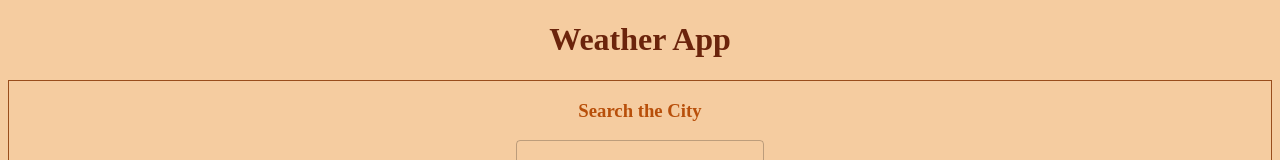
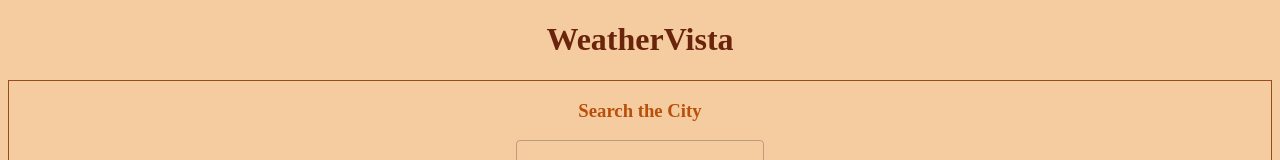
Before and after one commit to utkarshsinghakash/WeatherReport, a React (Vite) app: page / in a window 1280 px wide. Shown: the top 160 px of the page. Built offline with nearby package versions, Linux system fonts and the light colour scheme.

Commit message:
Update App.jsx

```diff
--- a/src/App.jsx
+++ b/src/App.jsx
@@ -7,7 +7,7 @@ import "./App.css";
 function App() {
   return (
     <div className="mainBox">
-      <h1 style={{ textAlign: "center" }}>Weather App</h1>
+      <h1 style={{ textAlign: "center" }}>WeatherVista</h1>
       <Weather />
       {/* <h3>Material UI</h3>
       <Button onClick={handleclick} variant="contained" color="success">
```
